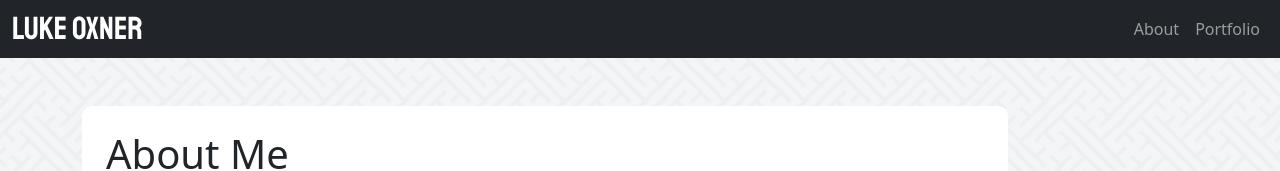
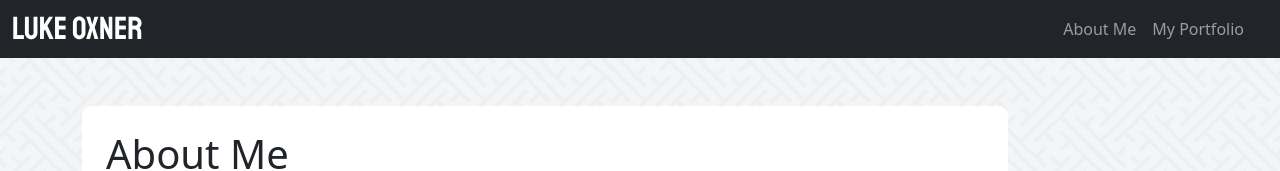
Before and after one commit to lukeoxner/portfolio, a React (Create React App) app: page / in a window 1280 px wide. Shown: the top 171 px of the page. Built offline with nearby package versions, Linux system fonts and the light colour scheme.

Commit message:
finishing touches

```diff
--- a/src/components/Header.js
+++ b/src/components/Header.js
@@ -25,7 +25,7 @@
 								<span className="navbar-toggler-icon"></span>
 							</button>
 							<div className="collapse navbar-collapse" id="navbarNavAltMarkup">
-								<div className="navbar-nav w-100 justify-content-end">
+								<div className="navbar-nav w-100 px-3 justify-content-end">
 									<Link
 										to="/about"
 										className={
@@ -34,7 +34,7 @@
 												: "nav-link"
 										}
 									>
-										About
+										About Me
 									</Link>
 									<Link
 										to="/projects"
@@ -44,7 +44,7 @@
 												: "nav-link"
 										}
 									>
-										Portfolio
+										My Portfolio
 									</Link>
 								</div>
 							</div>
```
